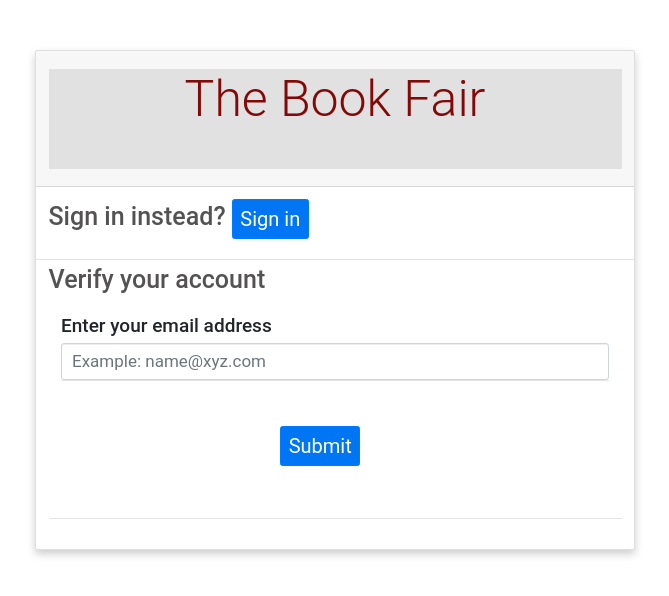
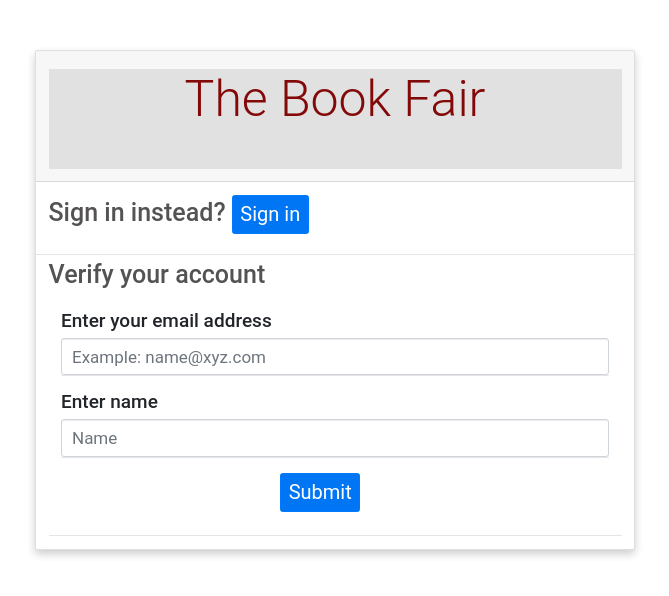
Before and after one commit to saarikabhasi/CS50-project1, a Flask app: page /verifyaccount in a window 1280 px wide. Shown: the top 596 px of the page, without its empty margins (285-954 px from the left). Run offline with Flask 2, Linux system fonts and the light colour scheme; some libraries are stand-ins or nearby versions.

Commit message:
added name for verification form

```diff
--- a/application.py
+++ b/application.py
@@ -147,22 +147,29 @@ def verifyaccount():
                 return render_template ("index.html",account_details = message)
 
     if request.method == 'POST':
+
         try:
             email_id = request.form.get("email_id")
+            user_name = request.form.get("name")
         except ValueError:
-            return render_template("oldaccount.html",err_msg="email id is required")
+            return render_template("oldaccount.html",err_msg="email id and user name is required")
 
         user  = db.execute("select * from users where email_id=:email_id",{"email_id": email_id}).fetchall()
         if len(user)== 0:
             email_not_found = 'Email address not found'
             error ="EMAIL_NOT_FOUND"
-            return render_template("oldaccount.html",err_msg=email_not_found,type_err_msg=error)
+            return render_template("oldaccount.html",err_msg=email_not_found,type_err_msg=error,name=user_name)
         else:
             for u in user:
-                if u.email_id==email_id:
+                if u.email_id==email_id and u.name==user_name:
                     verification_status = 1
                     flash(u'Account verified sucessfully.')
                     return render_template("change_password.html",email=email_id,verification_status=1)
+                else:
+                    verification_status = 0
+                    user_name_not_matched = 'User name not found'
+                    error = 'NAME_NOT_FOUND'
+                    return render_template("oldaccount.html",err_msg=user_name_not_matched,type_err_msg=error,email=email_id)
     else:
         return render_template("oldaccount.html")
 
--- a/static/css/main.css
+++ b/static/css/main.css
@@ -11,6 +11,9 @@ body{
 }
 .center{
     float:center;
+}
+p{
+    color:red;
 }
 
 /* Button */
@@ -97,11 +100,11 @@ div#signIn{
 /*verify account*/
 
 button.btn.btn-primary.verifysubmit {
-    margin-top: 30px;
+    margin-top: 0px;
     position: relative;
     text-align: center;
     margin-left: 40%;
-    margin-bottom: 30px;
+    margin-bottom: 0px;
     margin-right: 40%;
 }
 /* register page */
--- a/templates/change_password.html
+++ b/templates/change_password.html
@@ -31,7 +31,7 @@
                             <fieldset>
                         {%else%}
                             <fieldset class="has-error">
-                            <p style="color:red">{{err_msg}}</p>
+                            <p>{{err_msg}}</p>
                         {%endif%}
                                 <legend><h3>Enter your email address</h3>
 
@@ -47,7 +47,7 @@
                         {% if type_err_msg == "PASSWORD_LENGTH_ERROR"  or type_err_msg == "PASSWORD_NOT_MATCH"%}
                             <fieldset class="has-error">
                                 {% if type_err_msg == "PASSWORD_LENGTH_ERROR" %}
-                                    <p style="color:red">{{err_msg}}</p>
+                                    <p>{{err_msg}}</p>
                                 {%endif%}
                         {% else %}
                             <fieldset>
@@ -61,7 +61,7 @@
 
                         {% if type_err_msg == "PASSWORD_NOT_MATCH"%}
                             <fieldset class="has-error">
-                                <p style="color:red">{{err_msg}}</p>
+                                <p>{{err_msg}}</p>
 
                         {% else %}
                             <fieldset>
--- a/templates/login.html
+++ b/templates/login.html
@@ -25,7 +25,7 @@
                         <fieldset>
                     {%else%}
                         <fieldset class="has-error">
-                        <p style="color:red">{{err_msg}}</p>
+                        <p>{{err_msg}}</p>
                     {%endif%}
                             <legend><h3>Enter your email address</h3>
                                 {% if type_err_msg != "WRONG_PASSWORD"%}
@@ -42,7 +42,7 @@
                             <fieldset>
                         {%else%}
                             <fieldset class="has-error">
-                            <p style="color:red">{{err_msg}}</p>
+                            <p>{{err_msg}}</p>
                         {%endif%}
                                 <legend><h3>Enter your password</h3>
                                     <input type="password" class="form-control form-control-lg" name = "password" id="password" placeholder="Password" required>
--- a/templates/oldaccount.html
+++ b/templates/oldaccount.html
@@ -17,6 +17,7 @@
     <fieldset class="card-body">
         <legend >
             <h2 class="card-title"> Verify your account </h2>
+
             <form action="{{ url_for('verifyaccount') }}" class = " card-body" method="post">
                 <div class = "form-group ">
                     {% if type_err_msg != "EMAIL_NOT_FOUND" %}
@@ -26,13 +27,31 @@
                         <p style="color:red">{{err_msg}}</p>
                     {%endif%}
                             <legend><h3>Enter your email address</h3>
-                                {% if type_err_msg != "WRONG_PASSWORD"%}
-                                <input type = "email" class="form-control form-control-lg " name = "email_id" placeholder="Example: name@xyz.com" id="email_id" aria-describedby="emailHelp" required >
+                                {% if type_err_msg!="EMAIL_NOT_FOUND"  and type_err_msg=="NAME_NOT_FOUND"  %}
+                                    <input type = "email" class="form-control form-control-lg " name = "email_id" placeholder={{email}} id="email_id" value = {{email}} aria-describedby="emailHelp" required >
                                 {%else %}
-                                <input type = "email" class="form-control form-control-lg " name = "email_id" placeholder= {{email}} id="email_id" aria-describedby="emailHelp" value = {{email}} required >
-                                {%endif%}
+                                    <input type = "email" class="form-control form-control-lg " name = "email_id" placeholder="Example: name@xyz.com" id="email_id" aria-describedby="emailHelp" required >
+                                {% endif %}
+
                             </legend>
                         </fieldset>
+                </div>
+                <div class = "form-group">
+                    {% if type_err_msg!="NAME_NOT_FOUND"%}
+                        <fieldset>
+                    {% else %}
+                    <fieldset class="has-error">
+                    <p style="color:red">{{err_msg}}</p>
+                    {% endif %}
+                        <legend><h3>Enter name </h3>
+                            {% if type_err_msg=="EMAIL_NOT_FOUND"  and type_err_msg!="NAME_NOT_FOUND"  %}
+                                <input type = "text" class="form-control form-control-lg " name = "name" placeholder={{name}}  aria-labelledby="username" value = {{name}} required >
+                            {% else %}
+                                <input type = "text" class="form-control form-control-lg " name = "name" placeholder="Name"  aria-labelledby="username" required >
+                            {%endif%}
+
+                        </legend>
+                    </fieldset>
                 </div>
 
                 <div class="form-group ">
--- a/templates/register.html
+++ b/templates/register.html
@@ -36,7 +36,7 @@
                     <div class = "form-group">
                         {% if type_err_msg == "email_error" %}
                             <fieldset class="has-error">
-                                <p style="color:red">{{err_msg}}</p>
+                                <p>{{err_msg}}</p>
                         {%else%}
                             <fieldset>
                         {%endif%}
@@ -53,7 +53,7 @@
                         {% if type_err_msg == "PASSWORD_LENGTH_ERROR"  or type_err_msg == "PASSWORD_NOT_MATCH"%}
                             <fieldset class="has-error">
                                 {% if type_err_msg == "PASSWORD_LENGTH_ERROR" %}
-                                    <p style="color:red">{{err_msg}}</p>
+                                    <p>{{err_msg}}</p>
                                 {%endif%}
                         {% else %}
                             <fieldset>
@@ -67,7 +67,7 @@
 
                         {% if type_err_msg == "PASSWORD_NOT_MATCH"%}
                             <fieldset class="has-error">
-                                <p style="color:red">{{err_msg}}</p>
+                                <p>{{err_msg}}</p>
 
                         {% else %}
                             <fieldset>
```
Also changed, not shown: templates/myreviews.html (+1 -7 lines).
